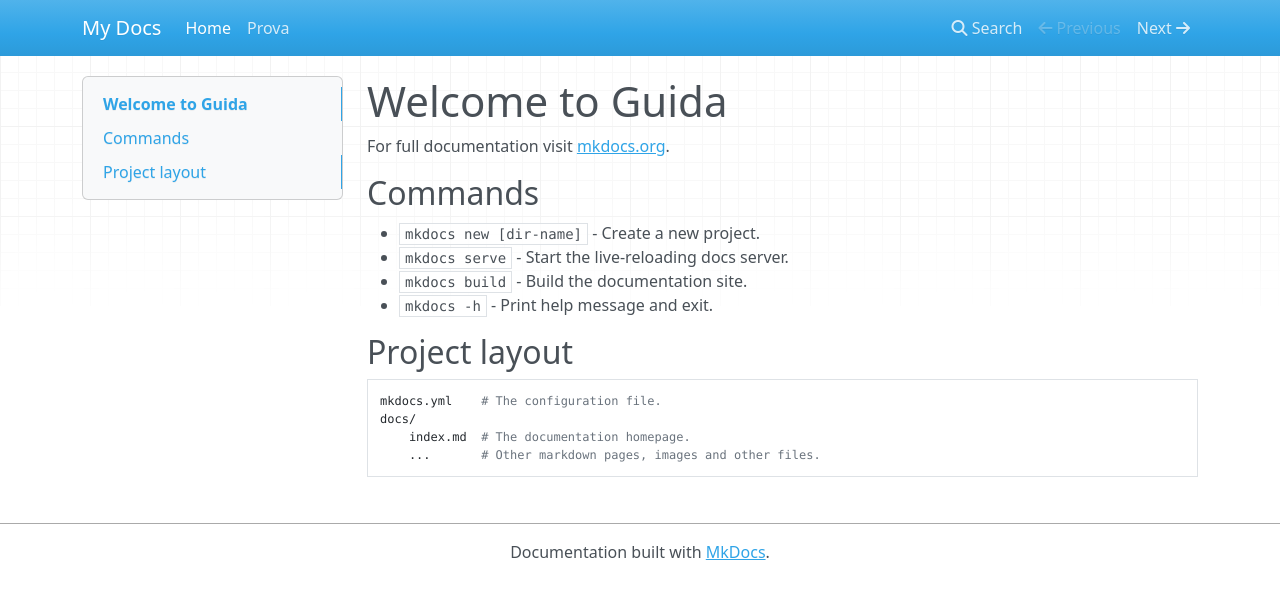
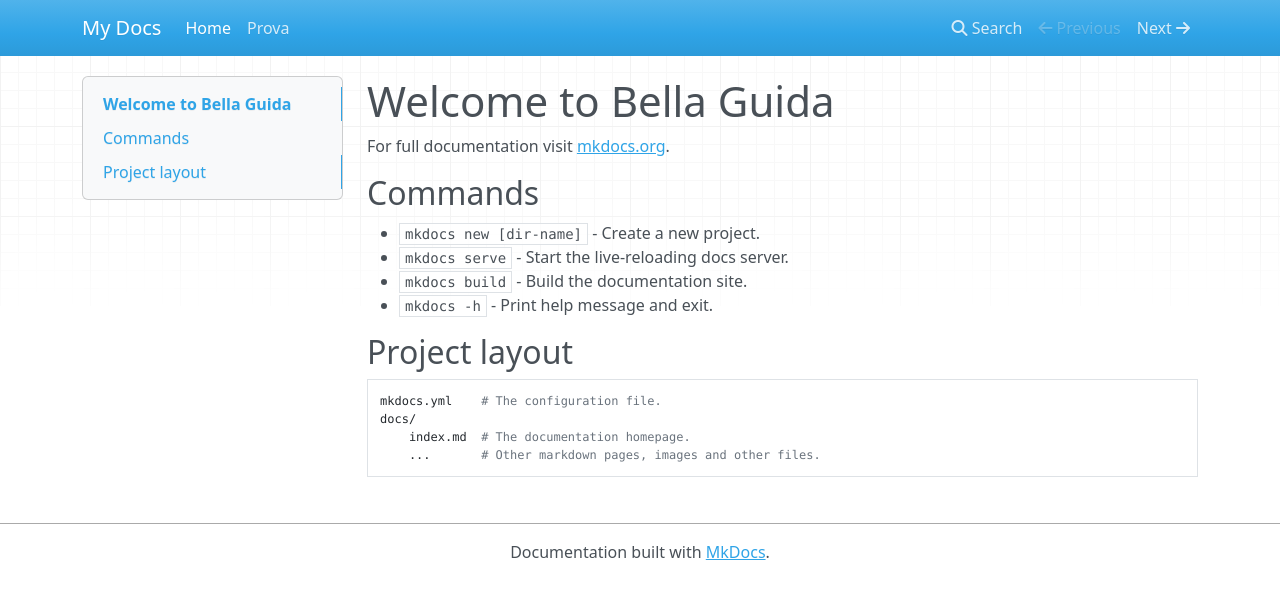
Before and after one commit to lucacorba/guida, an MkDocs documentation site: the page built from docs/index.md, in a window 1280 px wide. Shown: the top 599 px of the page. Built offline with MkDocs 1.6.1, drawn with Linux system fonts in a browser that asks for light colours; nearby versions of some CDN libraries.

Commit message:
modificato titolo indice

```diff
--- a/docs/index.md
+++ b/docs/index.md
@@ -1,4 +1,4 @@
-# Welcome to Guida
+# Welcome to Bella Guida
 
 For full documentation visit [mkdocs.org](https://www.mkdocs.org).
 
```
